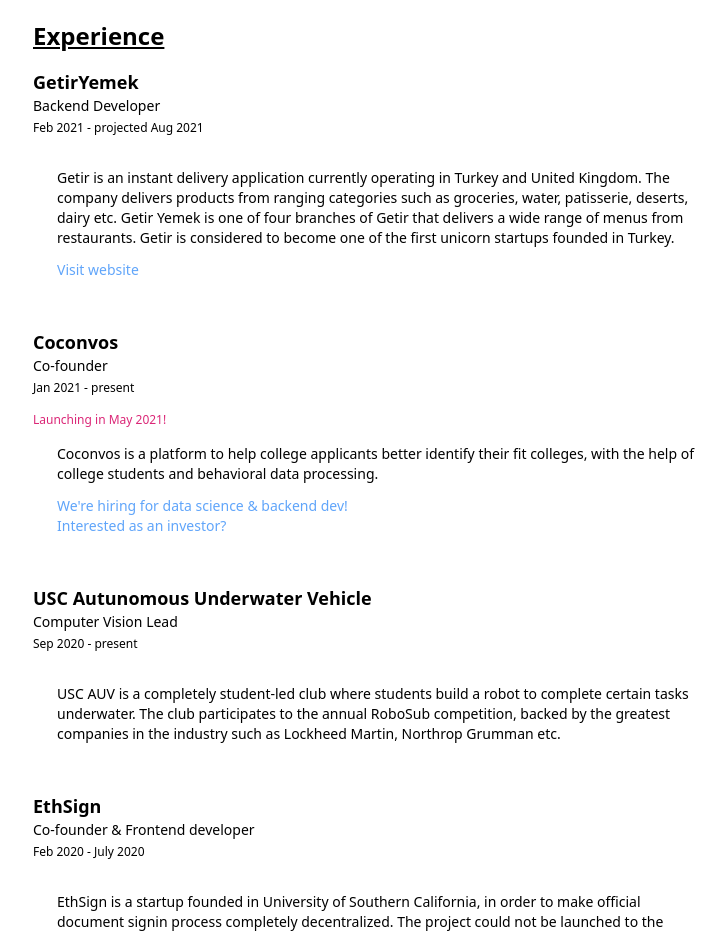
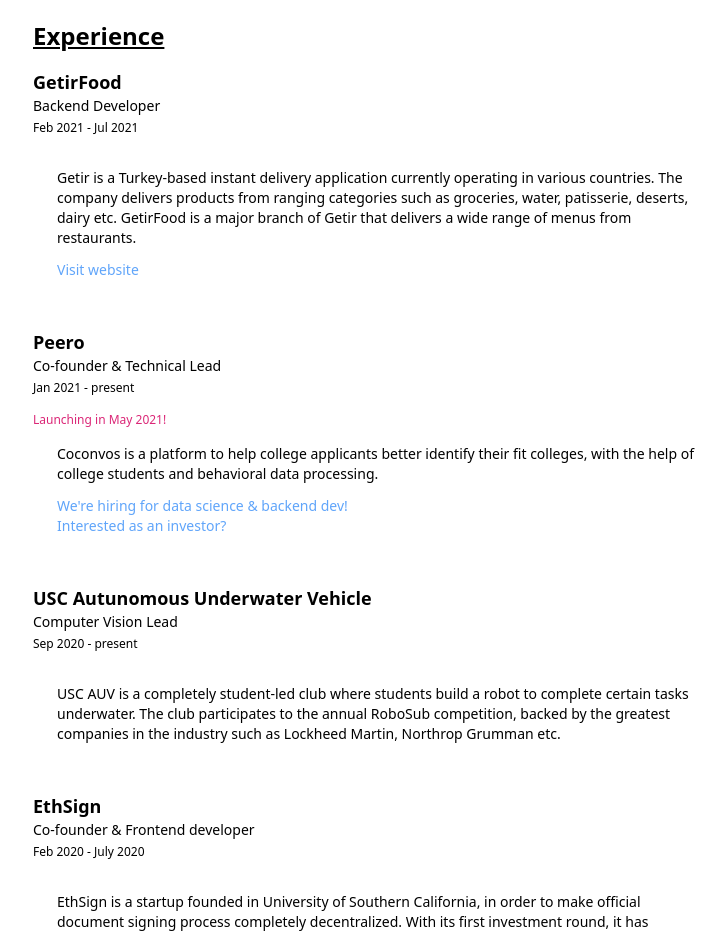
Before and after one commit to rrzhang139/richardzhang.com, a Next.js app: page /about in a window 1280 px wide. Shown: the part 340-1274 px from the top of the page, without its empty margins (95-818 px from the left). Built offline with nearby package versions, Linux system fonts and the light colour scheme.

Commit message:
adjustment

```diff
--- a/pages/about.js
+++ b/pages/about.js
@@ -3,18 +3,18 @@
 
 const data = [
   {
-    title: "GetirYemek",
+    title: "GetirFood",
     position: "Backend Developer",
-    timeline: "Feb 2021 - projected Aug 2021",
+    timeline: "Feb 2021 - Jul 2021",
     description:
-      "Getir is an instant delivery application currently operating in Turkey and United Kingdom. The company delivers products from ranging categories such as groceries, water, patisserie, deserts, dairy etc. Getir Yemek is one of four branches of Getir that delivers a wide range of menus from restaurants. Getir is considered to become one of the first unicorn startups founded in Turkey.",
+      "Getir is a Turkey-based instant delivery application currently operating in various countries. The company delivers products from ranging categories such as groceries, water, patisserie, deserts, dairy etc. GetirFood is a major branch of Getir that delivers a wide range of menus from restaurants.",
     url: "https://getir.com/en/",
     topNotes: [],
     bottomNotes: ["Visit website*https://getir.com/en/"],
   },
   {
-    title: "Coconvos",
-    position: "Co-founder",
+    title: "Peero",
+    position: "Co-founder & Technical Lead",
     timeline: "Jan 2021 - present",
     description:
       "Coconvos is a platform to help college applicants better identify their fit colleges, with the help of college students and behavioral data processing.",
@@ -38,9 +38,9 @@
     position: "Co-founder & Frontend developer",
     timeline: "Feb 2020 - July 2020",
     description:
-      "EthSign is a startup founded in University of Southern California, in order to make official document signin process completely decentralized. The project could not be launched to the market thought it was completed. I will always believe it carries great potential for the blockchain indsutry.",
+      "EthSign is a startup founded in University of Southern California, in order to make official document signing process completely decentralized. With its first investment round, it has become a multimillion dollar company.",
     topNotes: [],
-    bottomNotes: ["Interested as an investor?*toraman@usc.edu"],
+    bottomNotes: []
   },
 ];
 const about = () => {
```
Also changed, not shown: 1 other file (tests, documents, lock files or other folders).
